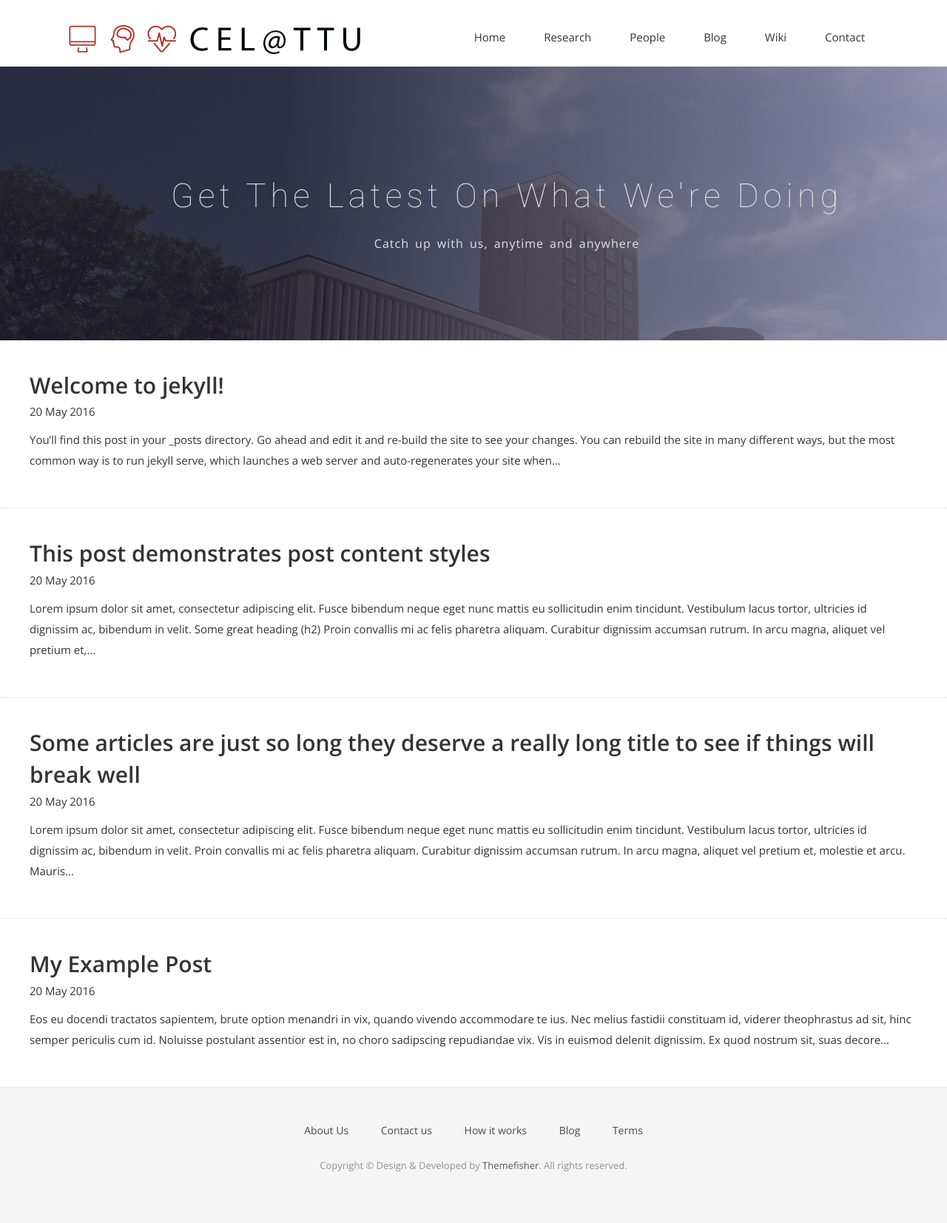
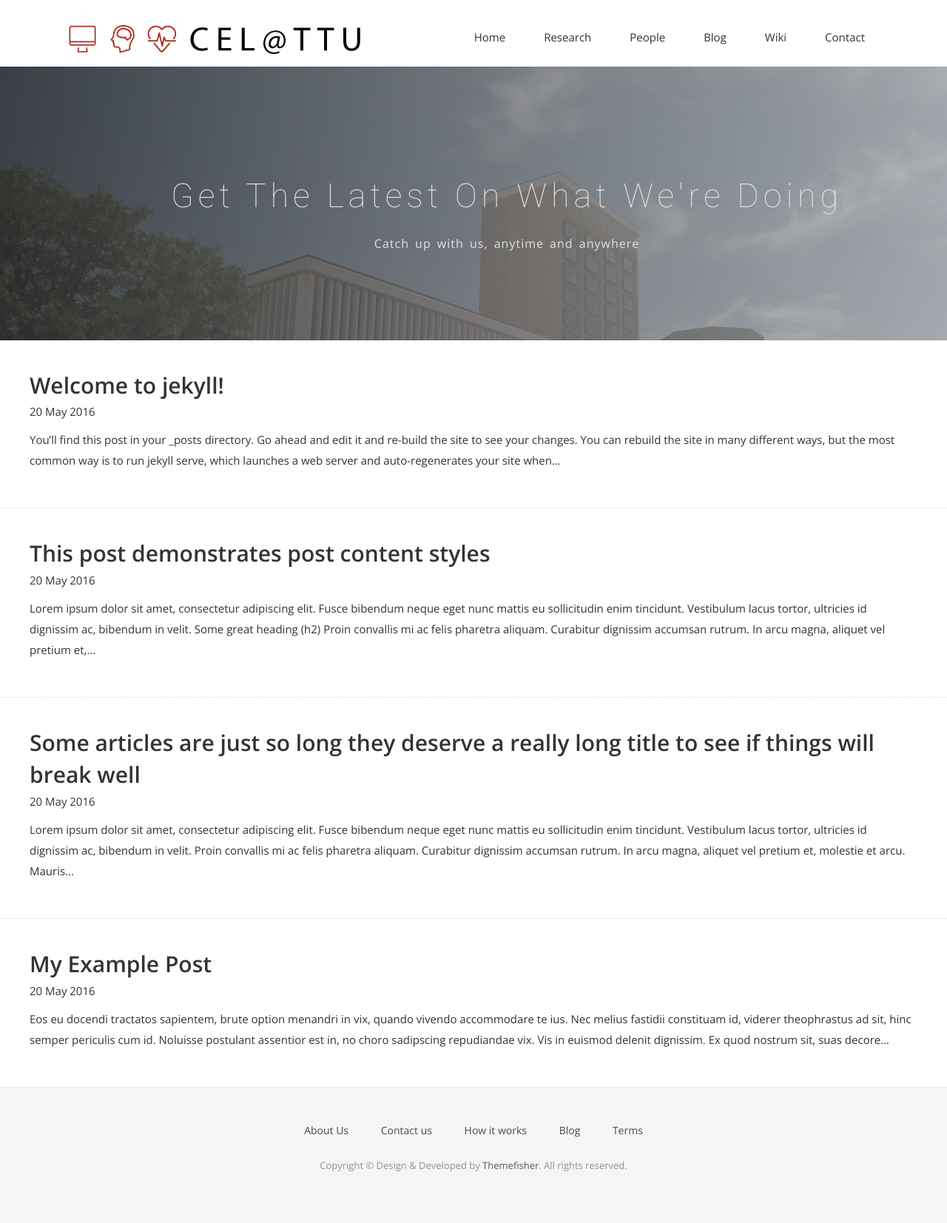
Before and after one commit to cognitionemotionlab/cognitionemotionlab.github.io, a Jekyll site: the page built from blog.html, in a window 1280 px wide. Shown: the whole page at 74% size. Built offline with Jekyll 4.4.1, drawn with Linux system fonts in a browser that asks for light colours; nearby versions of some CDN libraries; some web fonts are replaced.

Commit message:
Fixed gradient for other pages

```diff
--- a/css/airspace.css
+++ b/css/airspace.css
@@ -376,7 +376,7 @@ header .navbar-default .navbar-nav li a:hover {
   right: 0;
   width: 100%;
   height: 100%;
-  background: linear-gradient(to left, #928dab, #1f1c2c 70%);
+  background: linear-gradient(to left, #ADADAD, #333);
   opacity: 0.8;
 }
 #global-header .block {
@@ -624,7 +624,7 @@ header .navbar-default .navbar-nav li a:hover {
   right: 0;
   width: 100%;
   height: 100%;
-  background: linear-gradient(to left, #928dab, #1f1c2c 70%);
+  background: linear-gradient(to left, #ADADAD, #333);
   opacity: 0.8;
 }
 #slider-contact .block {
```
